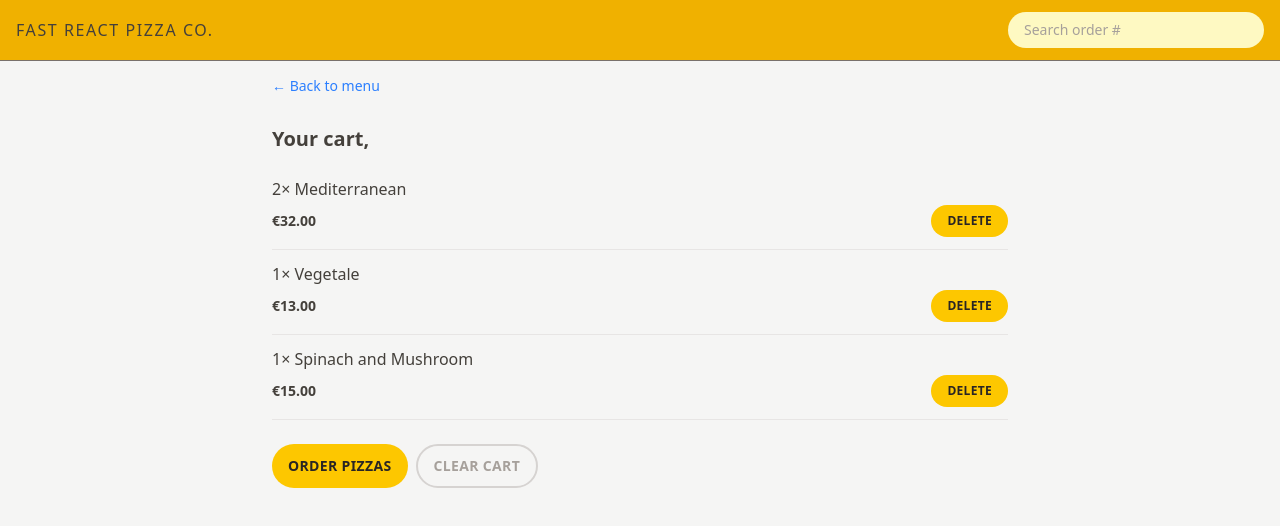
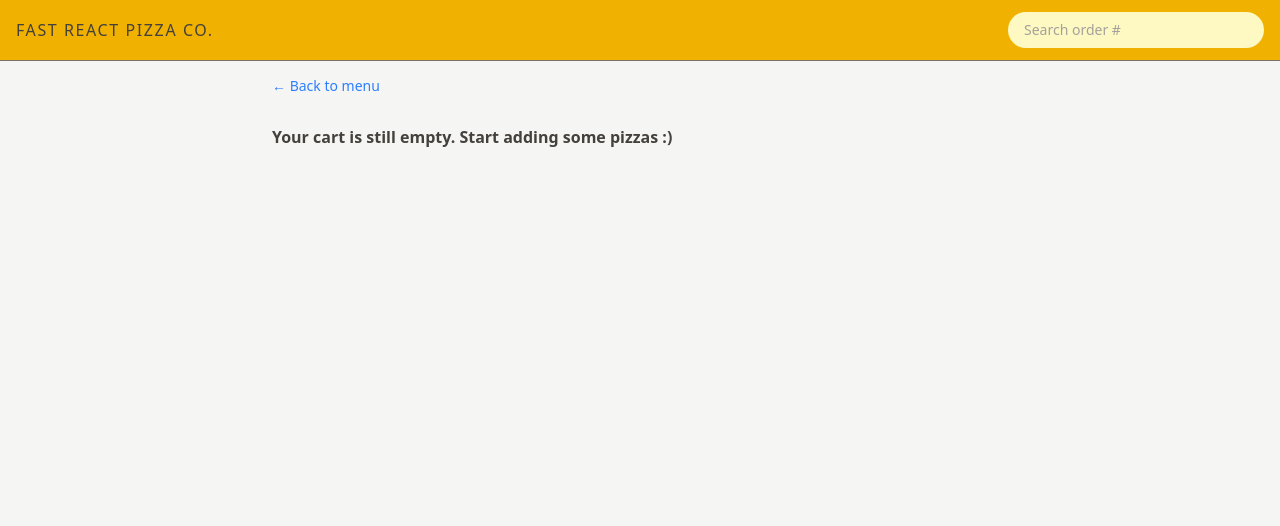
Before and after one commit to justine92415/React_Fast_Pizza, a React (Vite) app: page /cart in a window 1280 px wide. Shown: the top 526 px of the page. Built offline with nearby package versions, Linux system fonts and the light colour scheme.

Commit message:
feat(cart):318.整合 Redux 以管理購物車狀態並新增清空購物車功能

```diff
--- a/src/features/cart/Cart.tsx
+++ b/src/features/cart/Cart.tsx
@@ -1,39 +1,19 @@
-import { Link } from "react-router-dom";
 import LinkButton from "../../ui/LinkButton";
 import Button from "../../ui/Button";
 import CartItem from "./CartItem";
 import { StoreState } from "../../store.types";
-import { useSelector } from "react-redux";
-
-const fakeCart = [
-  {
-    pizzaId: 12,
-    name: "Mediterranean",
-    quantity: 2,
-    unitPrice: 16,
-    totalPrice: 32,
-  },
-  {
-    pizzaId: 6,
-    name: "Vegetale",
-    quantity: 1,
-    unitPrice: 13,
-    totalPrice: 13,
-  },
-  {
-    pizzaId: 11,
-    name: "Spinach and Mushroom",
-    quantity: 1,
-    unitPrice: 15,
-    totalPrice: 15,
-  },
-];
+import { useDispatch, useSelector } from "react-redux";
+import { clearCart, getCart } from "./cartSlice";
+import EmptyCart from "./EmptyCart";
 
 function Cart() {
   const username = useSelector<StoreState, string>(
     (state) => state.user.username,
   );
-  const cart = fakeCart;
+  const cart = useSelector(getCart);
+  const dispatch = useDispatch();
+
+  if (!cart.length) return <EmptyCart />;
 
   return (
     <div className="px-4 py-3">
@@ -50,7 +30,9 @@
         <Button to="/order/new" type="primary">
           Order pizzas
         </Button>
-        <Button type="secondary">Clear cart</Button>
+        <Button type="secondary" onClick={() => dispatch(clearCart())}>
+          Clear cart
+        </Button>
       </div>
     </div>
   );
--- a/src/features/cart/EmptyCart.tsx
+++ b/src/features/cart/EmptyCart.tsx
@@ -1,11 +1,13 @@
-import { Link } from 'react-router-dom';
+import LinkButton from "../../ui/LinkButton";
 
 function EmptyCart() {
   return (
-    <div>
-      <Link to="/menu">&larr; Back to menu</Link>
+    <div className="px-4 py-3">
+      <LinkButton to="/menu">&larr; Back to menu</LinkButton>
 
-      <p>Your cart is still empty. Start adding some pizzas :)</p>
+      <p className="mt-7 font-semibold">
+        Your cart is still empty. Start adding some pizzas :)
+      </p>
     </div>
   );
 }
--- a/src/features/cart/cartSlice.ts
+++ b/src/features/cart/cartSlice.ts
@@ -55,6 +55,9 @@
 
 export default cartSlice.reducer;
 
+export const getCart = (state: StoreState) => state.cart.cart;
+
+
 export const getTotalCartQuantity = (state: StoreState) => {
   return state.cart.cart.reduce((acc, item) => acc + item.quantity, 0);
   0;
```
